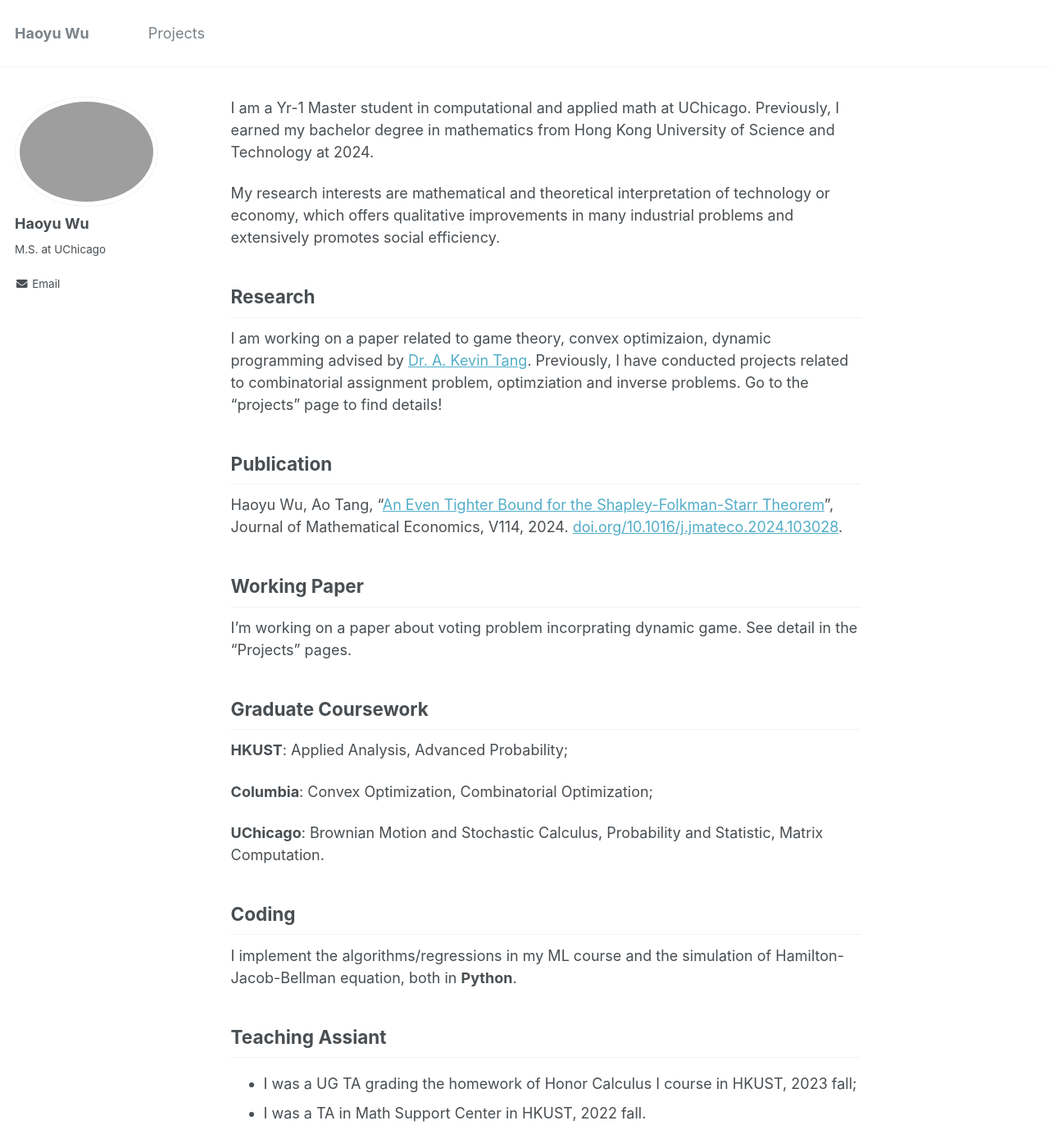
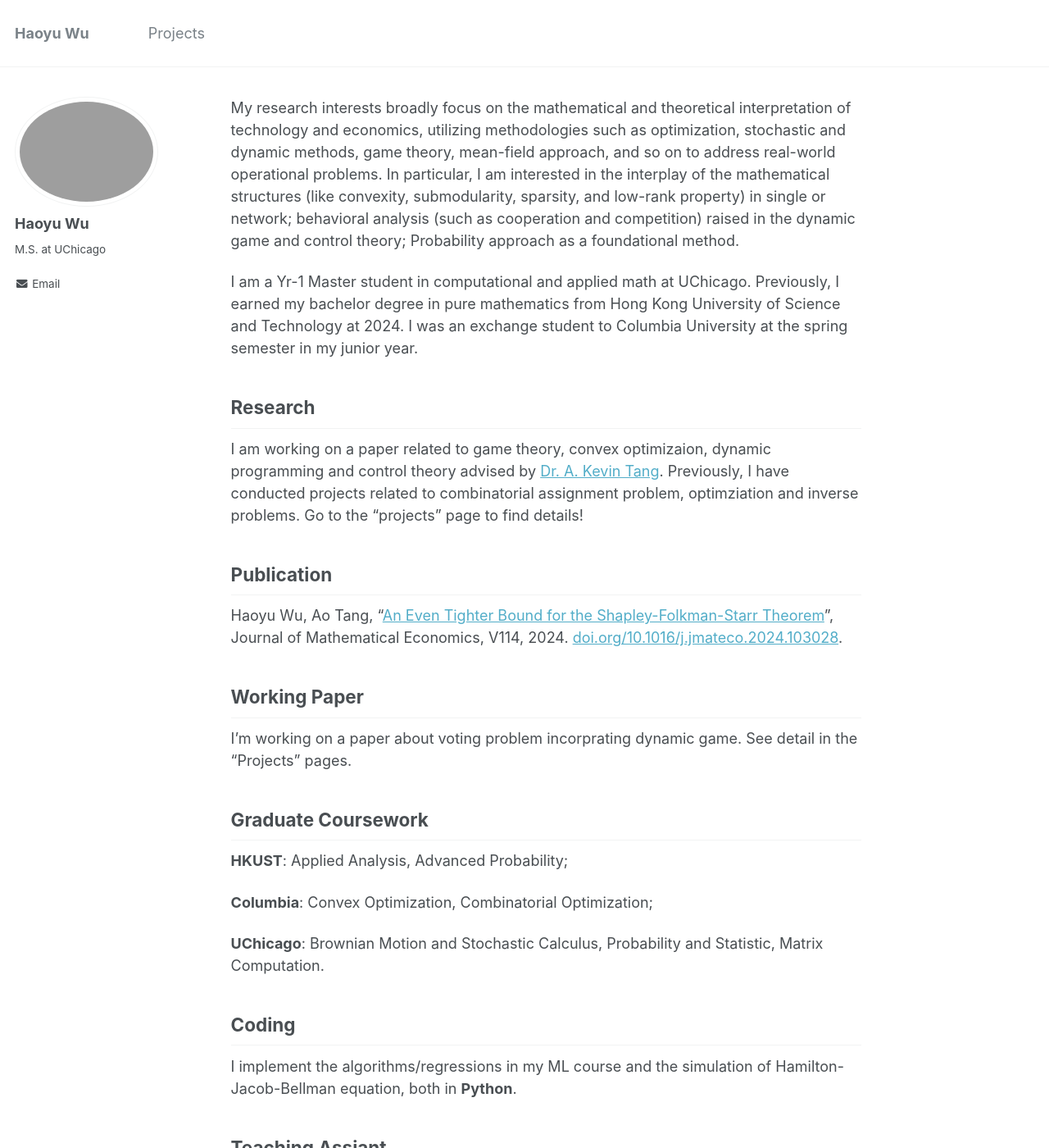
Before and after one commit to haoyuwu02/haoyuwu02.github.io, a Jekyll site: the page built from _pages/about.md, in a window 1280 px wide and 1400 px high. Shown: the whole window at 82% size. Built offline with Jekyll 4.4.1, drawn with Linux system fonts in a browser that asks for light colours; some of the changed text lies outside the part shown.

Commit message:
update information

```diff
--- a/_pages/about.md
+++ b/_pages/about.md
@@ -7,13 +7,14 @@ redirect_from:
   - /about.html
 ---
 
-I am a Yr-1 Master student in computational and applied math at UChicago. Previously, I earned my bachelor degree in mathematics from Hong Kong University of Science and Technology at 2024.
+My research interests broadly focus on the mathematical and theoretical interpretation of technology and economics, utilizing methodologies such as optimization, stochastic and dynamic methods, game theory, mean-field approach, and so on to address real-world operational problems.
+In particular, I am interested in the interplay of the mathematical structures (like convexity, submodularity, sparsity, and low-rank property) in single or network; behavioral analysis (such as cooperation and competition) raised in the dynamic game and control theory; Probability approach as a foundational method.
 
-My research interests are mathematical and theoretical interpretation of technology or economy, which offers qualitative improvements in many industrial problems and extensively promotes social efficiency.
+I am a Yr-1 Master student in computational and applied math at UChicago. Previously, I earned my bachelor degree in pure mathematics from Hong Kong University of Science and Technology at 2024. I was an exchange student to Columbia University at the spring semester in my junior year.
 
 ## Research
 
-I am working on a paper related to game theory, convex optimizaion, dynamic programming advised by [Dr. A. Kevin Tang](https://www.ece.cornell.edu/faculty-directory/kevin-tang). Previously, I have conducted projects related to combinatorial assignment problem, optimziation and inverse problems. Go to the "projects" page to find details!
+I am working on a paper related to game theory, convex optimizaion, dynamic programming and control theory advised by [Dr. A. Kevin Tang](https://www.ece.cornell.edu/faculty-directory/kevin-tang). Previously, I have conducted projects related to combinatorial assignment problem, optimziation and inverse problems. Go to the "projects" page to find details!
 
 ## Publication
 
@@ -37,7 +38,7 @@ I implement the algorithms/regressions in my ML course and the simulation of Ham
 
 ## Teaching Assiant
 
-* I was a UG TA grading the homework of Honor Calculus I course in HKUST, 2023 fall;
+* I was a UG TA grader of Honor Calculus I course in HKUST, 2023 fall;
 * I was a TA in Math Support Center in HKUST, 2022 fall.
 
 ## Service and leadership
```
